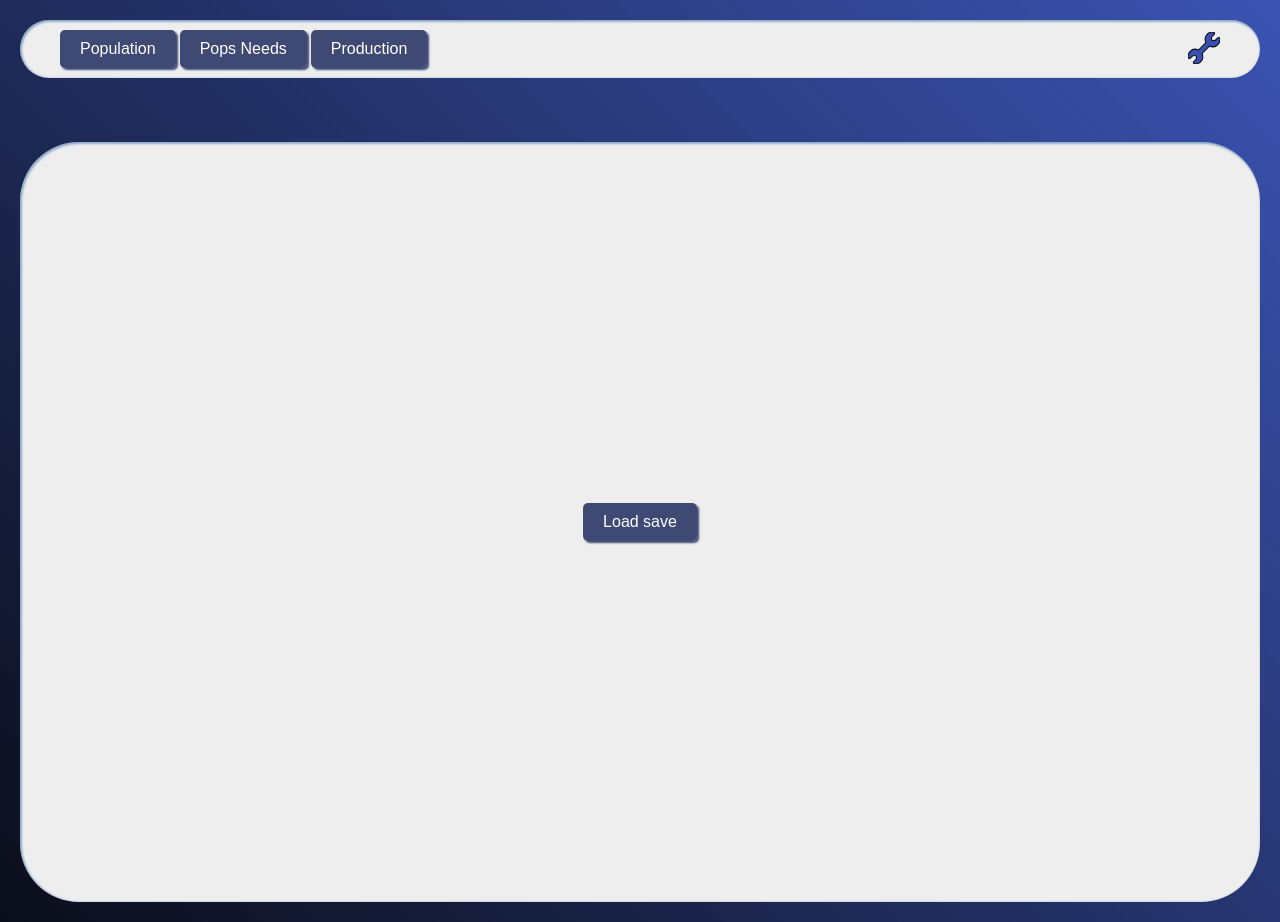
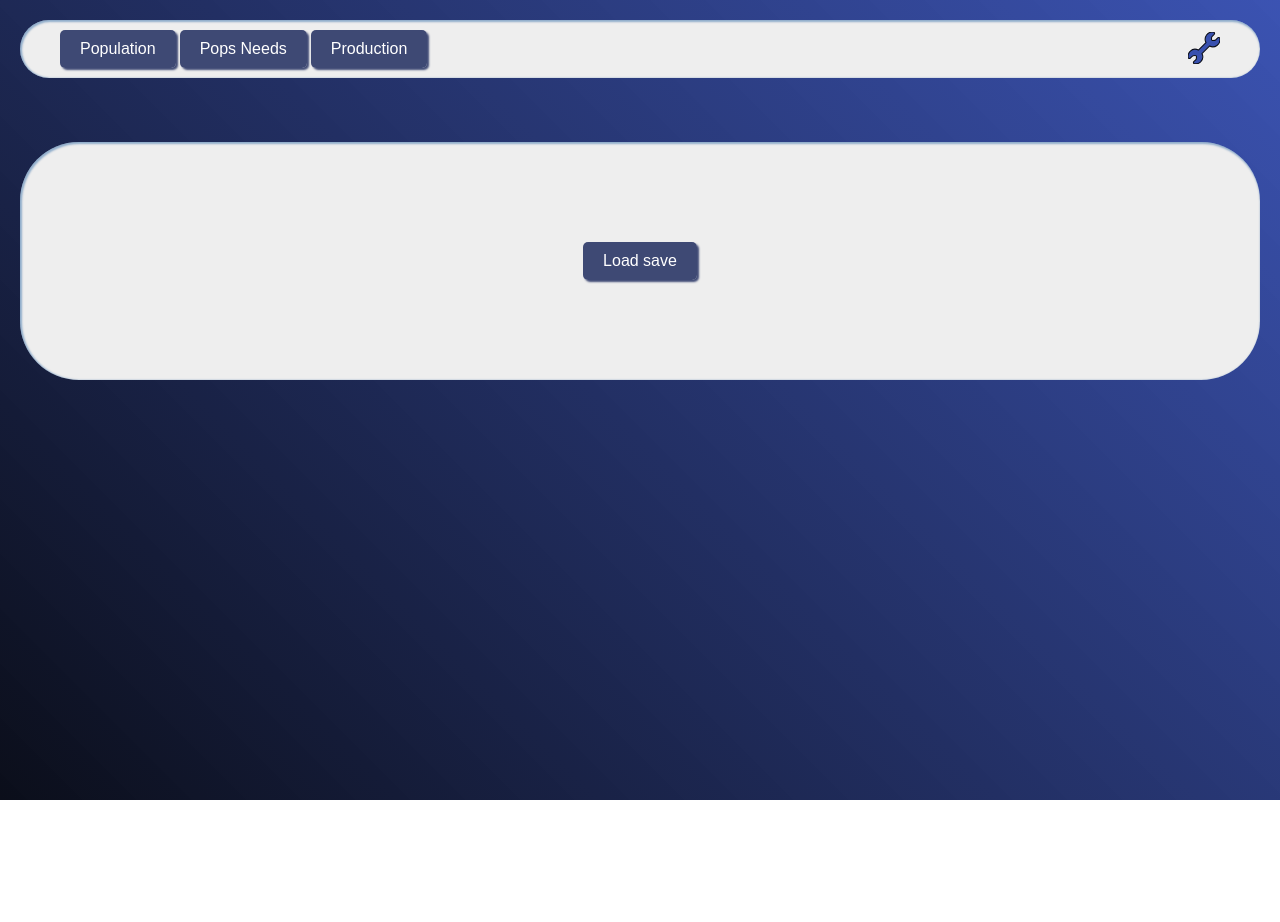
Before and after one commit to cetvrtak/vic2-savegame-analyst, a React (Vite) app: page / in a window 1280 px wide. Shown: the top 922 px of the page. After the commit the page ends 800 px from the top, so only its background shows below. Built offline with nearby package versions, Linux system fonts and the light colour scheme.

Commit message:
Style fixes & cleanup

```diff
--- a/src/components/App.css
+++ b/src/components/App.css
@@ -5,7 +5,6 @@
 }
 
 html {
-  min-height: 100vh;
   background: linear-gradient(45deg, #0b0e1a, #1935a5d9);
   color: #eee;
   font-family: 'Roboto', sans-serif;
@@ -13,6 +12,7 @@ html {
 }
 
 #root {
+  min-height: 100vh;
   max-width: 1280px;
   margin: 0 auto;
   padding: 2rem;
@@ -39,7 +39,7 @@ h2 {
 }
 
 .file-input-wrapper {
-  height: calc(100vh - 2 * 2rem); /* 2rem padding on #root */
+  padding: 100px 40px;
 }
 
 .btn {
--- a/src/components/LoadSave.tsx
+++ b/src/components/LoadSave.tsx
@@ -29,7 +29,6 @@ const LoadSave: React.FC<LoadSaveProps> = ({ dispatch }) => {
   };
 
   return !fileSelected ? (
-    <div>
     <div className="btn-wrapper file-input-wrapper">
       <button className="btn" onClick={handleClick}>
         Load save
@@ -41,7 +40,6 @@ const LoadSave: React.FC<LoadSaveProps> = ({ dispatch }) => {
         onChange={handleFileChange}
       />
     </div>
-    </div>
   ) : (
     <h2>Loading ...</h2>
   );
```
Lines whose indentation alone changed are shown as unchanged.
